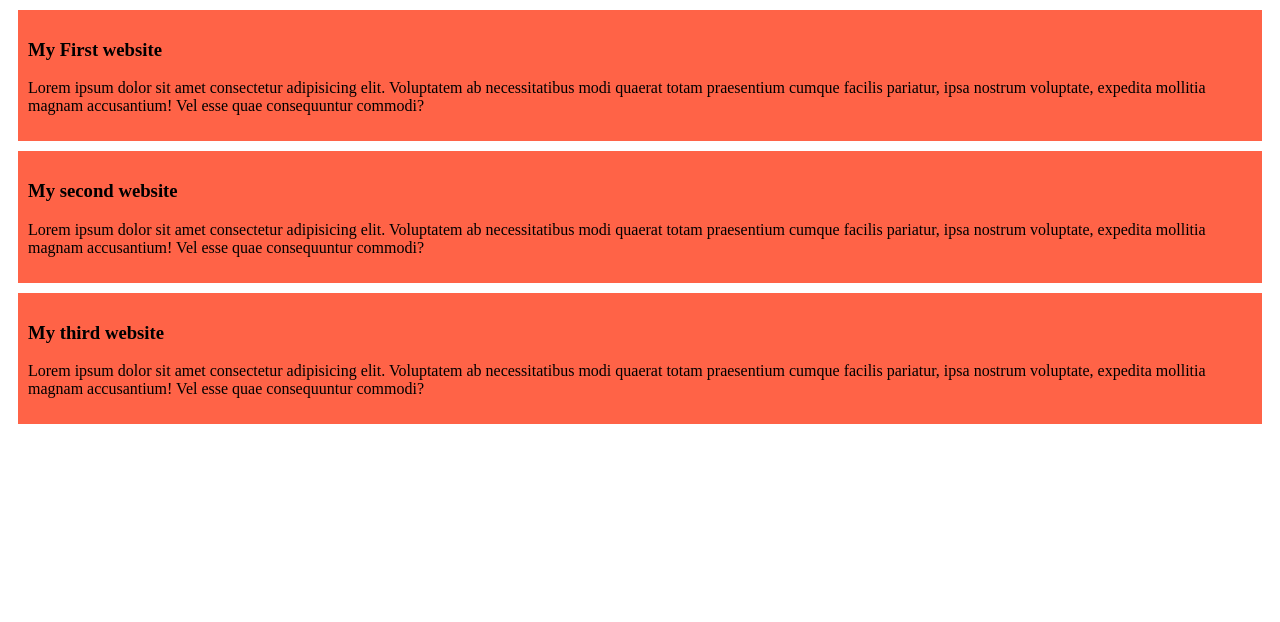
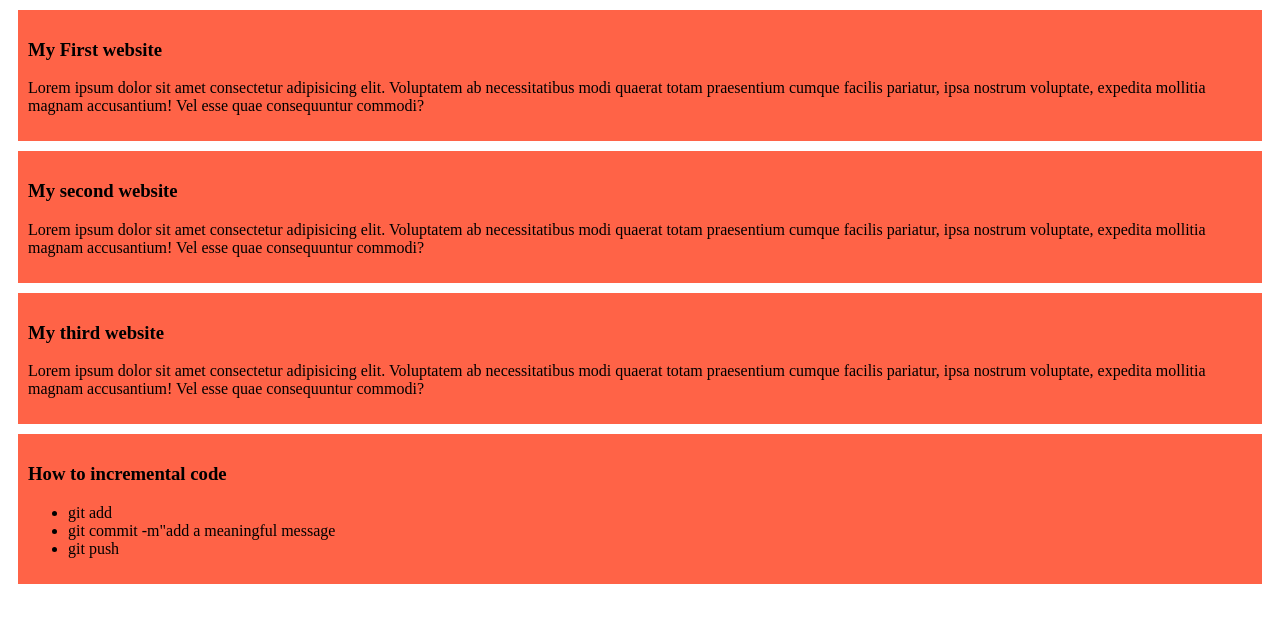
Before and after one commit to nasiruddin6/my-simple-website, a plain HTML site: page index.html in a window 1280 px wide. Drawn offline with Linux system fonts and the light colour scheme.

Commit message:
added a list to  push cod

```diff
--- a/index.html
+++ b/index.html
@@ -20,5 +20,13 @@
         <h3>My third website</h3>
         <p>Lorem ipsum dolor sit amet consectetur adipisicing elit. Voluptatem ab necessitatibus modi quaerat totam praesentium cumque facilis pariatur, ipsa nostrum voluptate, expedita mollitia magnam accusantium! Vel esse quae consequuntur commodi?</p>
     </div>
+    <div>
+        <h3>How to incremental code</h3>
+        <ul>
+            <li>git add</li>
+            <li>git commit -m"add a meaningful message</li>
+            <li>git push</li>
+        </ul>
+    </div>
 </body>
 </html>
```
